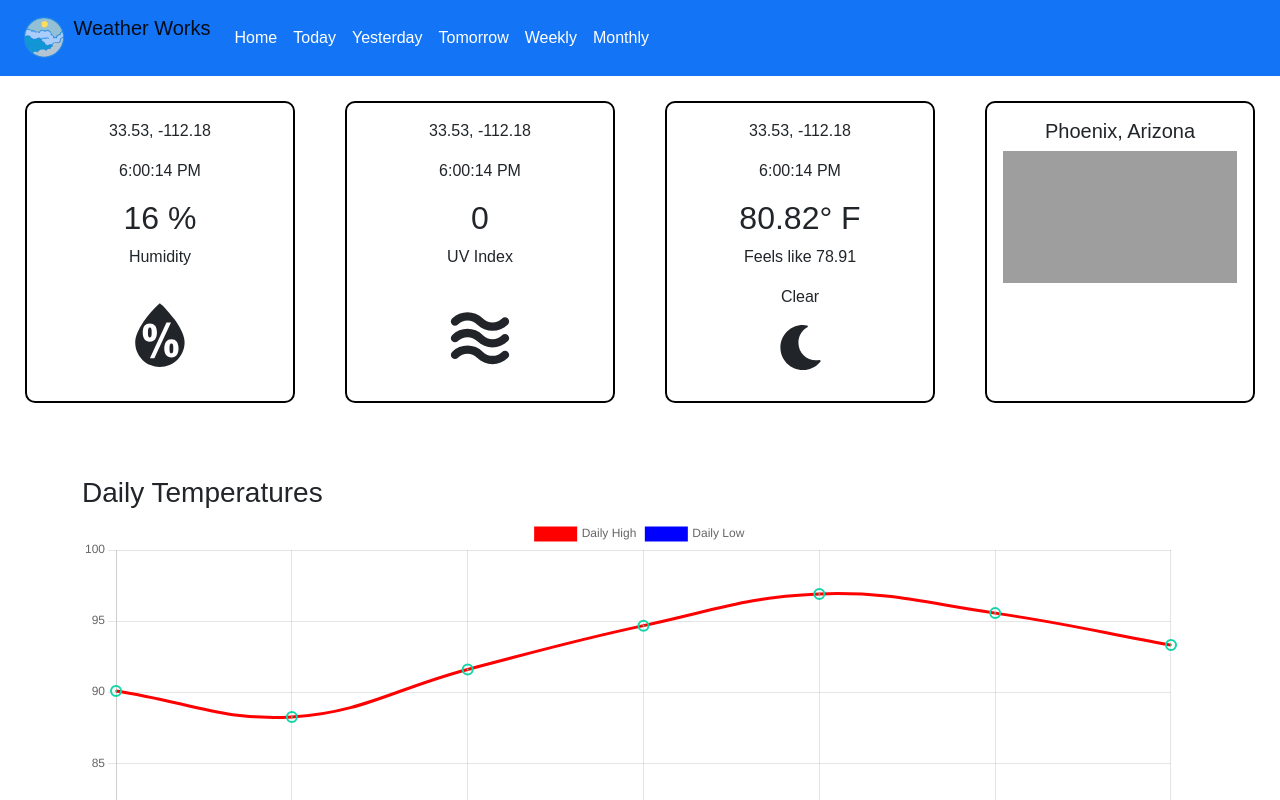
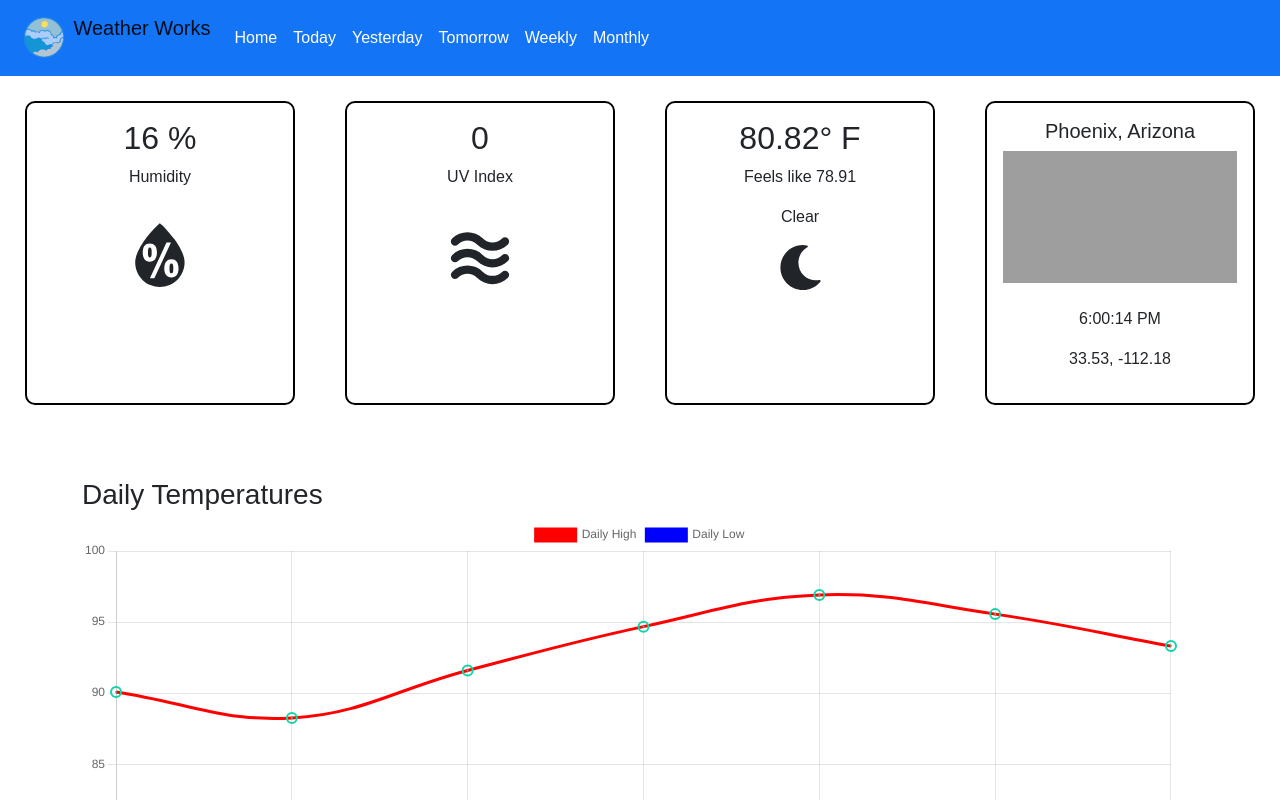
Before and after one commit to Daniel-Nijdl/WM-Y1-Capstone, a React (Create React App) app: page / in a window 1280 px wide. Shown: the top 800 px of the page. Built offline with nearby package versions, Linux system fonts and the light colour scheme; grey boxes are pictures that could not be loaded.

Commit message:
Moved lat and lon, time to map only

```diff
--- a/src/components/Humidity.jsx
+++ b/src/components/Humidity.jsx
@@ -6,8 +6,6 @@ const Humidity = () => {
     <div className="card">
       <div className="card-body">
         <p className="card-text">
-          <p>{ ` ${ weather.lat }, ${ weather.lon } ` }</p>
-          <p>{ new Date(weather.current.dt).toLocaleTimeString("en-US") }</p>
           <h2>{ `${ weather.current.humidity } %` }</h2>
           <p>Humidity</p>
           <WiHumidity size="100" />
--- a/src/components/Map.jsx
+++ b/src/components/Map.jsx
@@ -1,3 +1,5 @@
+import * as weather from '../weather.json';
+
 const Map = () => {
   return (
     <div class="card">
@@ -17,6 +19,9 @@ const Map = () => {
               ></iframe>
             </div>
           }
+          <br />
+          <p>{ new Date(weather.current.dt).toLocaleTimeString("en-US") }</p>
+          <p>{ ` ${ weather.lat }, ${ weather.lon } ` }</p>
         </p>
       </div>
     </div>
--- a/src/components/Temp.jsx
+++ b/src/components/Temp.jsx
@@ -66,8 +66,6 @@ const weatherData = () => {
     <div className="card">
       <div className="card-body">
         <p className="card-text">
-          <p>{` ${weather.lat}, ${weather.lon} `}</p>
-          <p>{new Date(weather.current.dt).toLocaleTimeString("en-US")}</p>
           <h2>{ `${ weather.current.temp }° F` }</h2>
           <p>{` Feels like ${weather.current.feels_like} `}</p>
           <p>{ `${ weather.current.weather.main }` }</p>
--- a/src/components/UltraViolet.jsx
+++ b/src/components/UltraViolet.jsx
@@ -6,8 +6,6 @@ const UltraViolet = () => {
     <div className="card">
       <div className="card-body">
         <p className="card-text">
-          <p>{ ` ${ weather.lat }, ${ weather.lon } ` }</p>
-          <p>{ new Date(weather.current.dt).toLocaleTimeString("en-US") }</p>
           <h2>{ `${ weather.current.uvi }` }</h2>
           <p>UV Index</p>
           <TiWaves size="100" />
```
